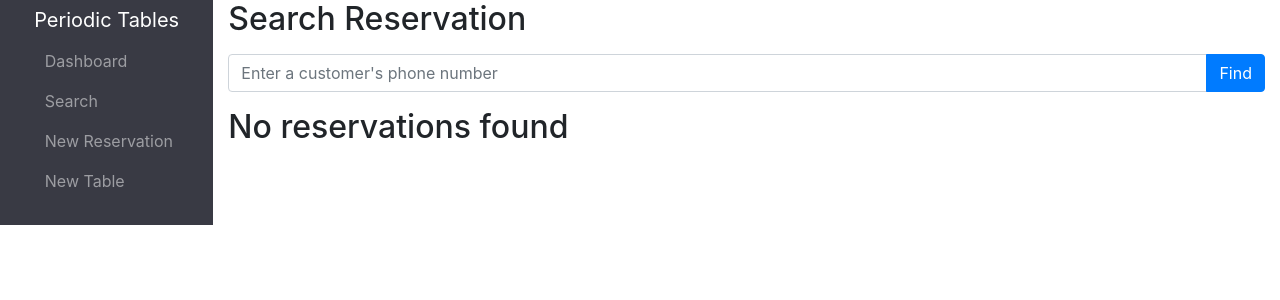
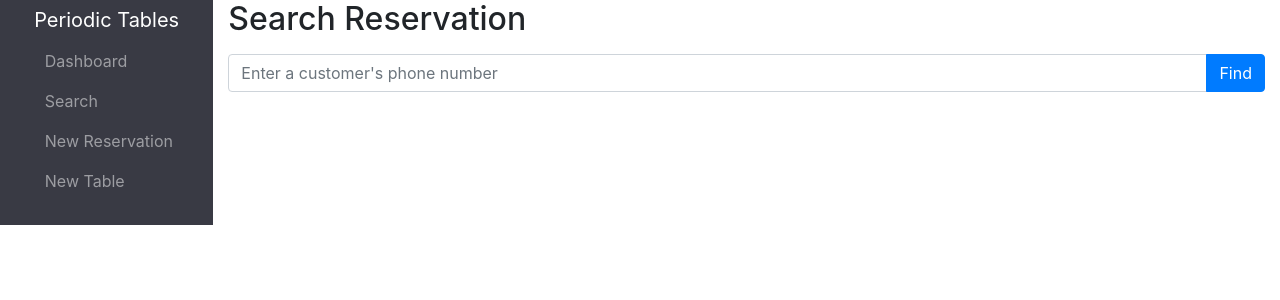
Before and after one commit to emrahisik/restaurant-reservation-app, a React (Create React App) app in the folder front-end/: page /search in a window 1280 px wide. Shown: the top 300 px of the page. Built offline with nearby package versions, Linux system fonts and the light colour scheme; no server answers; a web font is replaced by a local one.

Commit message:
notFound fixed

```diff
--- a/front-end/src/reservations/SearchReservations.js
+++ b/front-end/src/reservations/SearchReservations.js
@@ -9,22 +9,27 @@ const SearchReservation = () =>{
     const [mobileNumber, setMobileNumber] = useState("");
     const [reservations, setReservations] = useState([]);
     const [searchError, setSearchError] = useState(null);
+    const [notFound, setNotFound] = useState(null)
 
 
 
     const changeHandler = (event) => setMobileNumber(event.target.value);
 
-
     const ac = new AbortController();
     const searchHandler = async (event) => {
+        event.preventDefault();
         setReservations([]);
-        //setSearchError(null);
-        event.preventDefault();
+        setNotFound(null);
+        setSearchError(null);
         try {
             const data = await searchReservation(mobileNumber,ac.signal);
             setMobileNumber("");
-            //console.log(reservations)
-            setReservations([...data])
+            if(data.length){
+              setReservations([...data])
+            }else{
+              setNotFound(<h2>No reservations found</h2>);
+            }
+
         } catch (error) {
             setSearchError(error)
         }
@@ -57,8 +62,7 @@ const SearchReservation = () =>{
       </div>
     );
 
-    const reservationsTable = (reservations.length ? <ReservationsTable reservations={reservations} errorHandler={setSearchError} /> : <h2>No reservations found</h2>)
-
+    const reservationsTable = (reservations.length ? <ReservationsTable reservations={reservations} errorHandler={setSearchError} /> : null)
 
 
     return (
@@ -67,6 +71,7 @@ const SearchReservation = () =>{
         <ErrorAlert error={searchError} />
         {content}
         {reservationsTable}
+        {notFound}
       </div>
     );
 };
```
